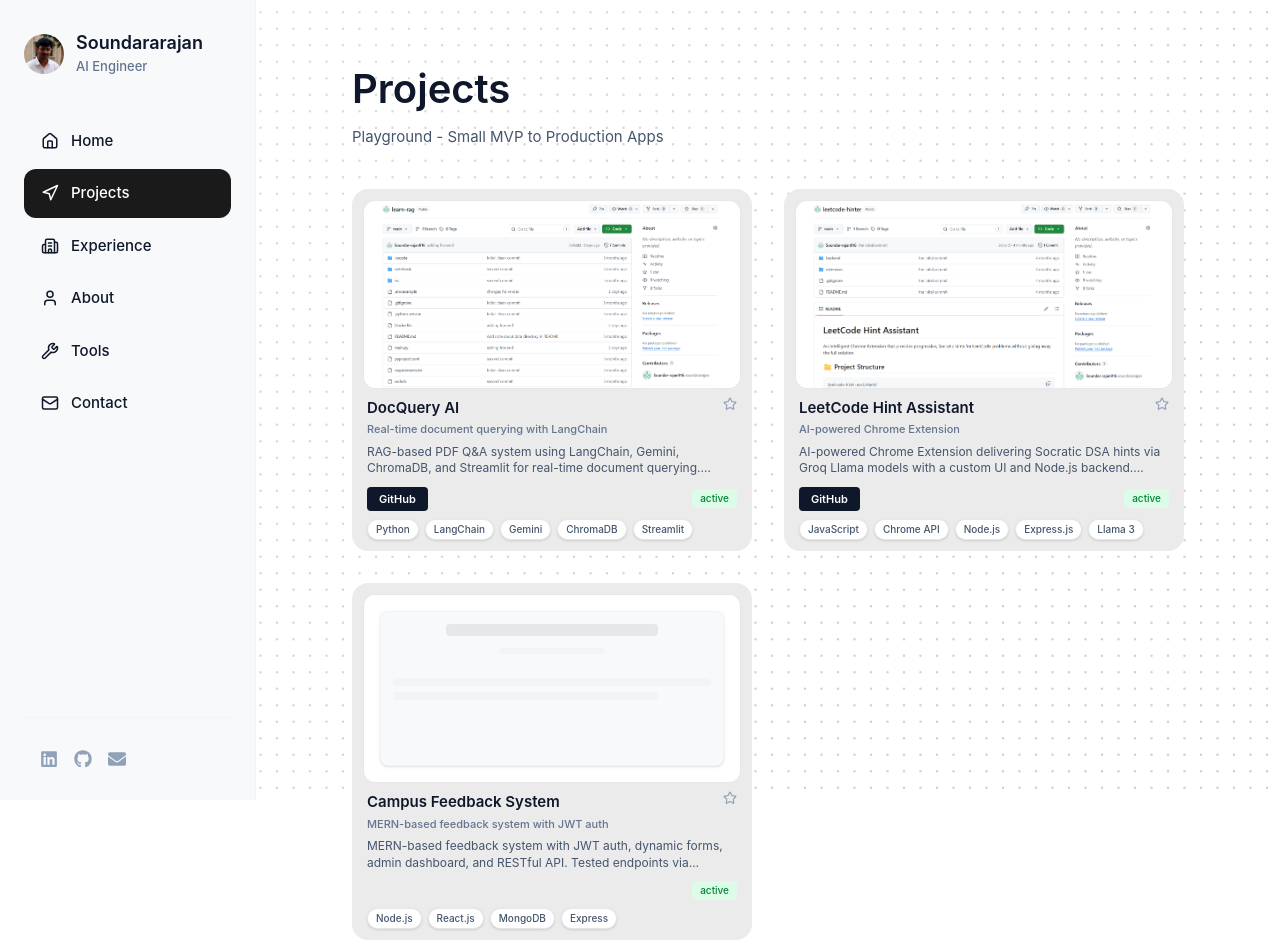
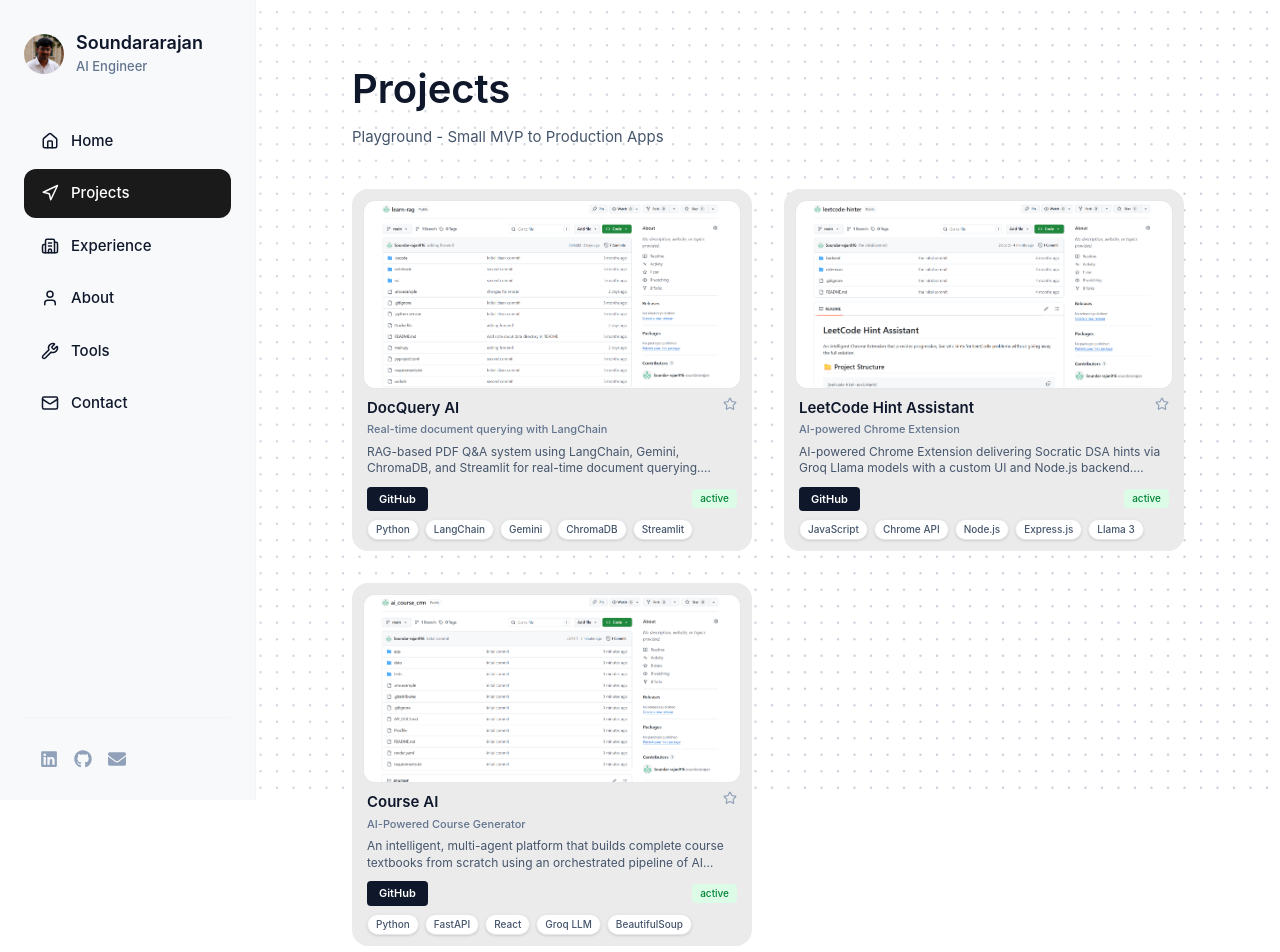
Before and after one commit to Soundar-rajan916/Portfolio, a React (Vite) app: page /projects in a window 1280 px wide. Shown: the top 952 px of the page. Built offline with nearby package versions, Linux system fonts and the light colour scheme.

Commit message:
adding new project

```diff
--- a/src/data/projects.js
+++ b/src/data/projects.js
@@ -22,13 +22,14 @@
     cursorColor: "bg-orange-500"
   },
   {
-    title: "Campus Feedback System",
-    subtitle: "MERN-based feedback system with JWT auth",
-    description: "MERN-based feedback system with JWT auth, dynamic forms, admin dashboard, and RESTful API. Tested endpoints via Postman, wrote unit tests, and fixed defects for reliability.",
-    tags: ["Node.js", "React.js", "MongoDB", "Express"],
+    title: "Course AI",
+    subtitle: "AI-Powered Course Generator",
+    description: "An intelligent, multi-agent platform that builds complete course textbooks from scratch using an orchestrated pipeline of AI agents. Features a stateless, parallel architecture with a Self-Reflection Loop using Groq Llama 3.1.",
+    tags: ["Python", "FastAPI", "React", "Groq LLM", "BeautifulSoup"],
     status: "active",
     link: "#",
-    github: "#",
-    cursorColor: "bg-emerald-500"
+    image: "/Course AI.png",
+    github: "https://github.com/Soundar-rajan916/ai_course_crm",
+    cursorColor: "bg-purple-500"
   }
 ];
```
Also changed, not shown: public/Course AI.png (added).
